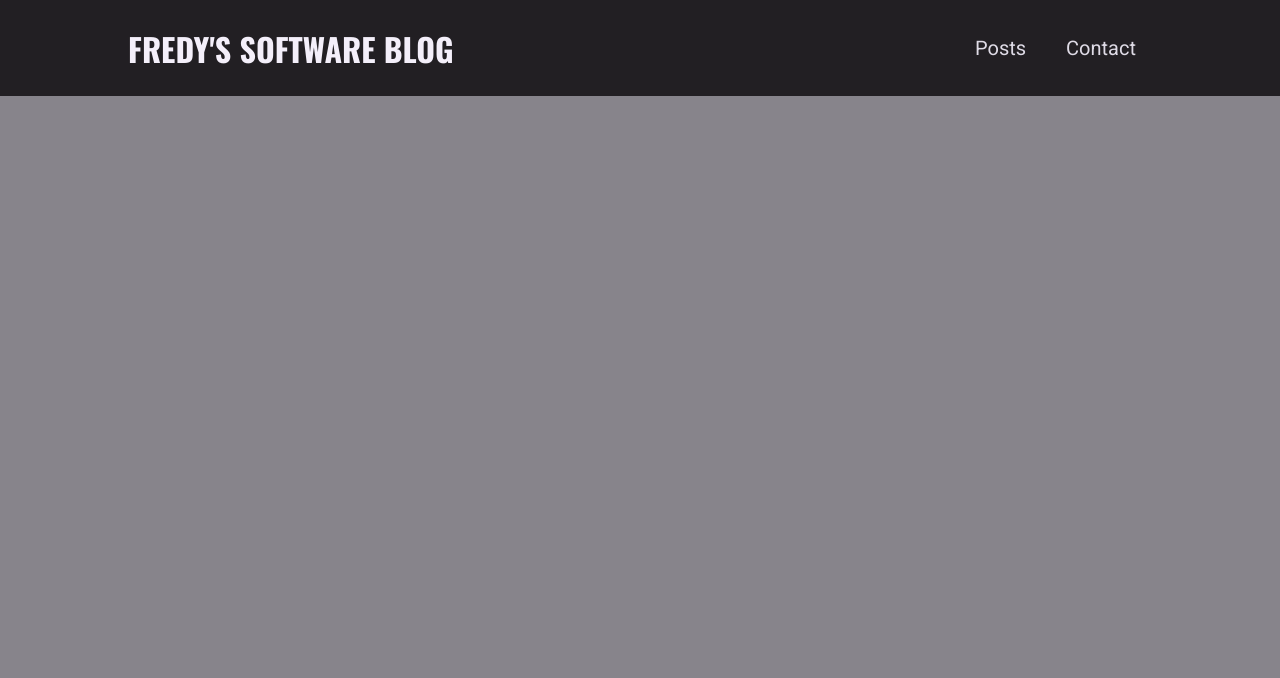
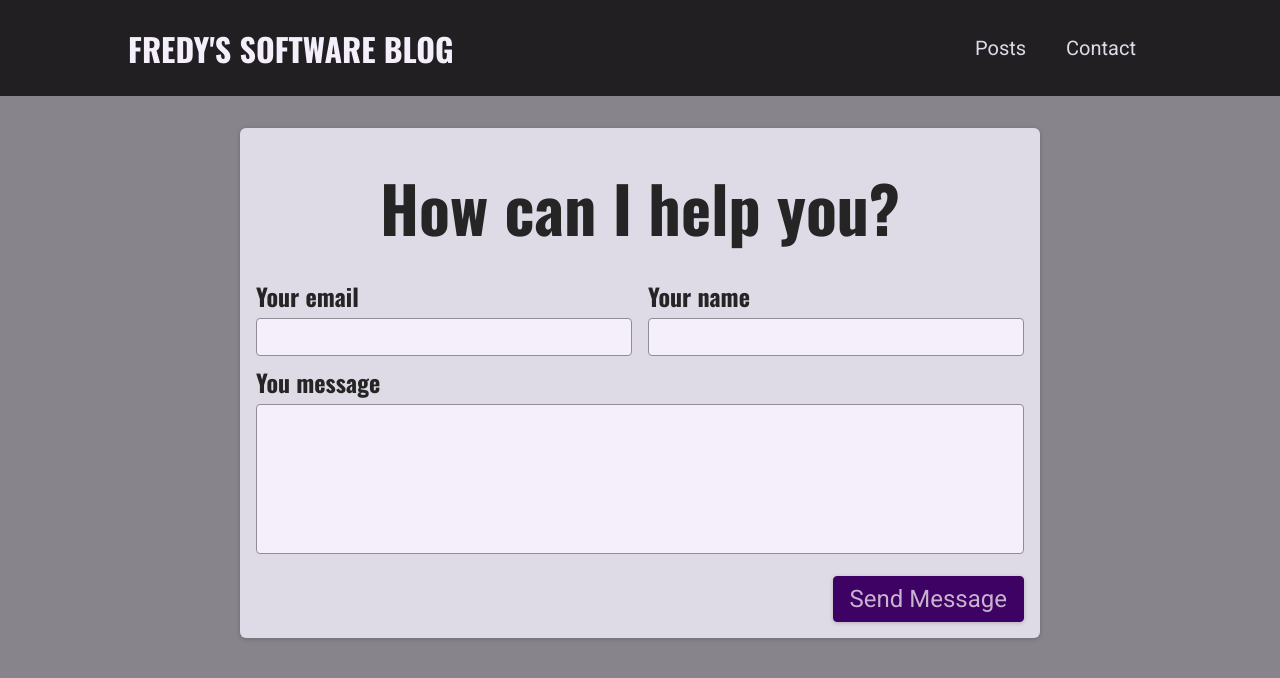
Before and after one commit to fredyvelasquezgt/personal-blog-next-js, a Next.js app: page /contact in a window 1280 px wide. Shown: the top 678 px of the page. Built offline with nearby package versions, Linux system fonts and the light colour scheme.

Commit message:
render contact component

```diff
--- a/components/contact/contact-form.js
+++ b/components/contact/contact-form.js
@@ -3,13 +3,28 @@ import classes from './contact-form.module.css'
 function ConctactForm() {
     return <section className={classes.contact} >
         <h1>How can I help you?</h1>
-        <form>
-            <div>
-                <div>
-                    <label>
-                        <input />
+        <form className={classes.form}>
+            <div className={classes.controls}>
+                <div className={classes.control} >
+                    <label htmlFor='email'>
+                        Your email
                     </label>
+                    <input type='email' id='email' required />
                 </div>
+
+                <div className={classes.control} >
+                    <label htmlFor='name'>
+                        Your name
+                    </label>
+                    <input type='text' id='name' required />
+                </div>
+            </div>
+            <div className={classes.control}>
+                <label htmlFor='message'>You message</label>
+                <textarea id="message" rows='5'></textarea>
+            </div>
+            <div className={classes.actions}>
+                <button>Send Message</button>
             </div>
         </form>
     </section>
--- a/pages/contact.js
+++ b/pages/contact.js
@@ -1,5 +1,7 @@
+import ConctactForm from "../components/contact/contact-form";
+
 function ContactPage() {
-
+    return <ConctactForm />
 }
 
 export default ContactPage;
```
